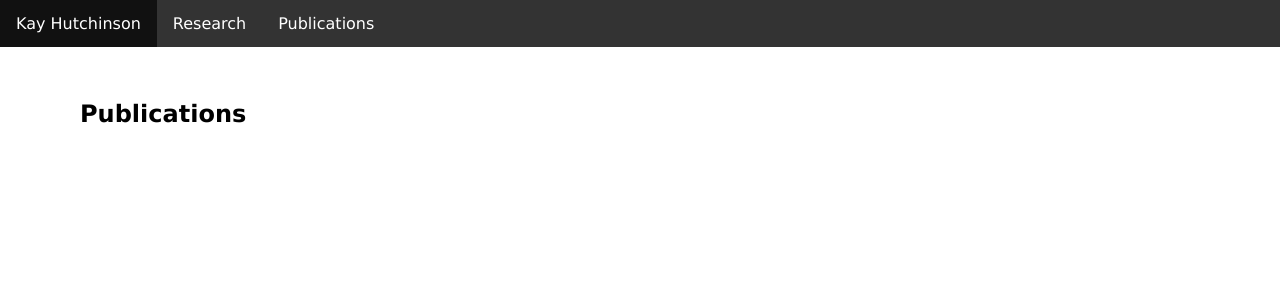
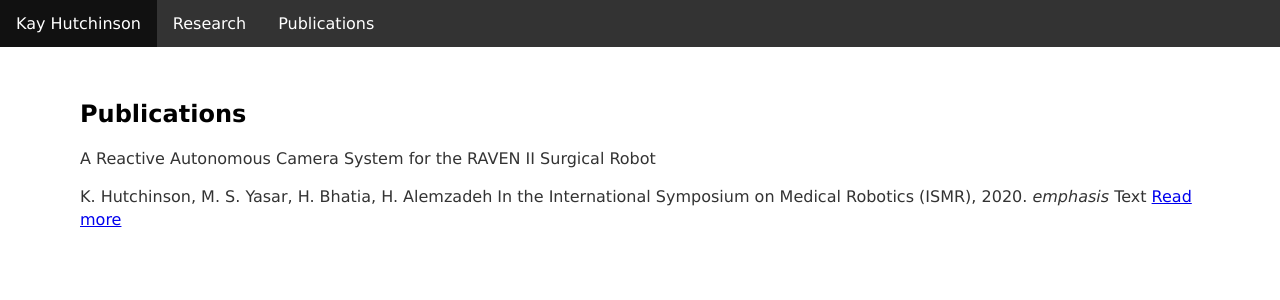
Before and after one commit to kch4fk/kch4fk.github.io, a Jekyll site: the page built from publications/index.html, in a window 1280 px wide. Shown: the top 300 px of the page. Built offline with Jekyll 4.4.1, drawn with Linux system fonts in a browser that asks for light colours.

Commit message:
Update index.html

```diff
--- a/publications/index.html
+++ b/publications/index.html
@@ -4,6 +4,6 @@ title: "Publications"
 ---
 <div class="content">
 	<h2>Publications</h2>
-	<!--<p>list of publications.</p>-->
-	<!--<p>Text <em>emphasis</em> Text <a href="/about">Read more</a></p>-->
+	<p>A Reactive Autonomous Camera System for the RAVEN II Surgical Robot</p>
+	<p>K. Hutchinson, M. S. Yasar, H. Bhatia, H. Alemzadeh In the International Symposium on Medical Robotics (ISMR), 2020. <em>emphasis</em> Text <a href="/about">Read more</a></p>
 </div><!-- /.blurb -->
```
